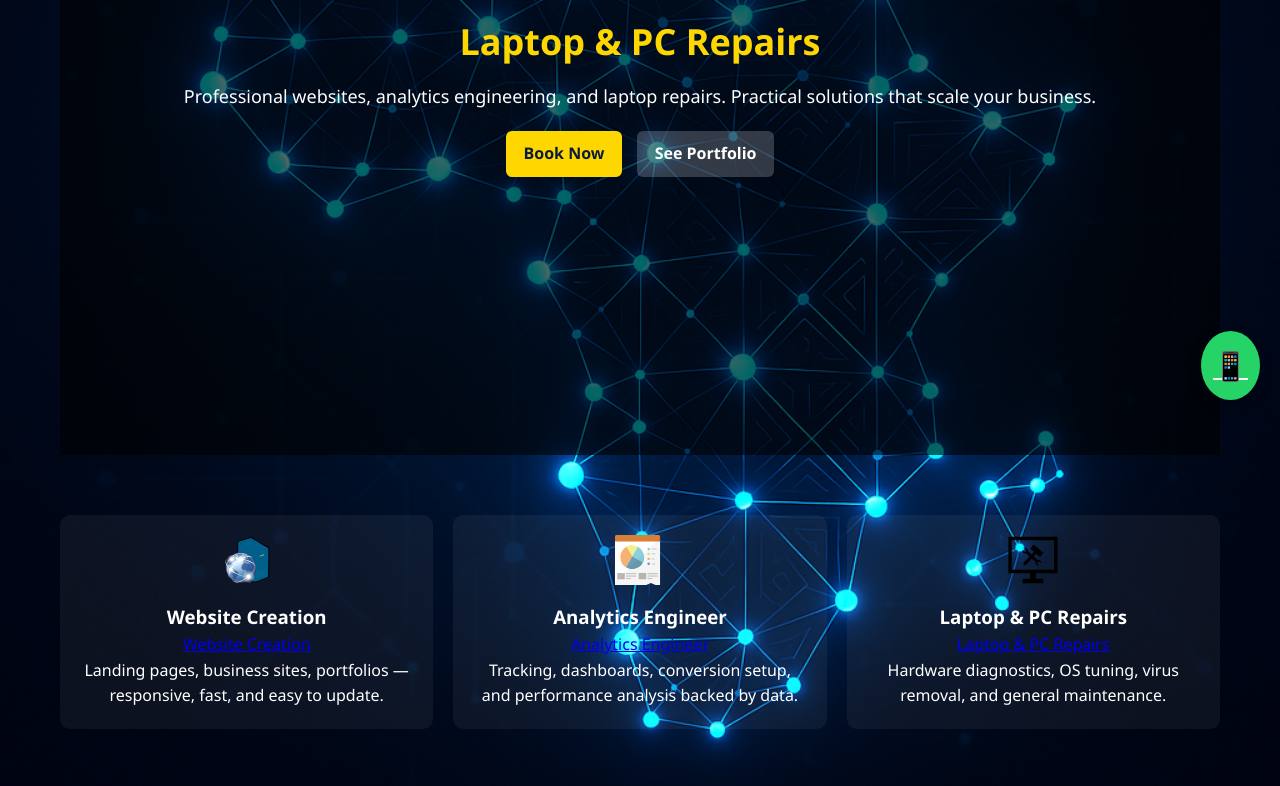
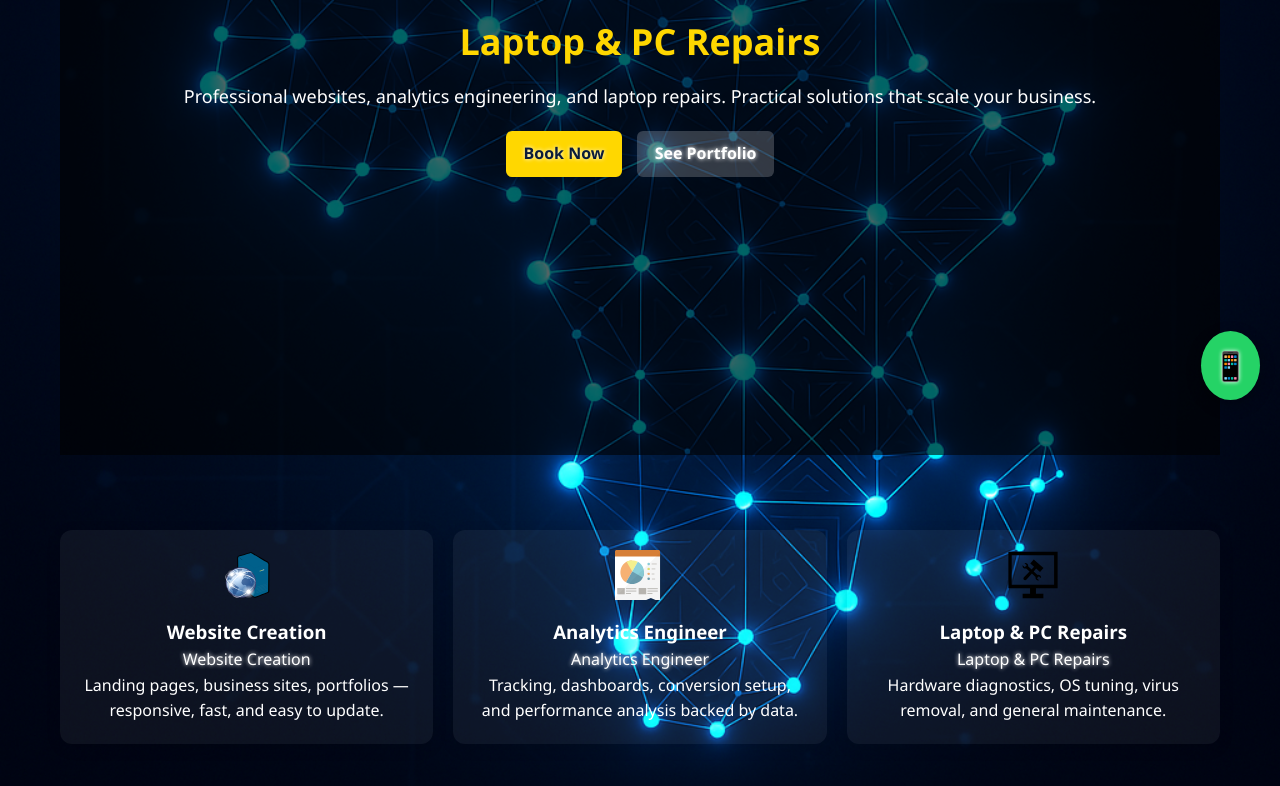
Before and after one commit to Skwakwa/kl-digital, a plain HTML site: page index.html in a window 1280 px wide. Shown: the part 380-1166 px from the top of the page. Drawn offline with Linux system fonts and the light colour scheme.

Commit message:
Enhance styles for links and service components
Added styles for links, service boxes, and fade-in animations.

```diff
--- a/style.css
+++ b/style.css
@@ -304,3 +304,45 @@ footer {
     font-size: 16px;
   }
 }
+
+/* Style for all service links and general <a> links */
+a {
+  color: #ffffff;               /* White text */
+  text-decoration: none;        /* Remove underline */
+  transition: all 0.3s ease;   /* Smooth transition for hover effects */
+  text-shadow: 0 0 4px #ffffff; /* Soft white glow */
+}
+
+a:hover {
+  text-shadow: 0 0 8px #ffffff, 0 0 12px #ffffff; /* Stronger glow on hover */
+  color: #fffacd;               /* Slight goldish accent on hover */
+  transform: scale(1.05);       /* Slight zoom effect */
+}
+
+/* Service boxes hover effect */
+.service {
+  background: rgba(255, 255, 255, 0.05); /* Slight transparent background for dark theme */
+  padding: 20px;
+  border-radius: 12px;
+  margin: 15px 0;
+  transition: all 0.3s ease;
+  box-shadow: 0 4px 15px rgba(0,0,0,0.1); /* subtle shadow by default */
+}
+
+.service:hover {
+  box-shadow: 0 0 20px #ffffff, 0 0 30px #ffffff80; /* Glow effect on hover */
+  transform: translateY(-5px); /* Slight lift */
+  cursor: pointer;
+}
+
+/* Fade-in animation */
+.fade-in {
+  opacity: 0;
+  transform: translateY(20px); /* starts slightly lower */
+  transition: opacity 0.8s ease-out, transform 0.8s ease-out;
+}
+
+.fade-in.visible {
+  opacity: 1;
+  transform: translateY(0);
+}
```
